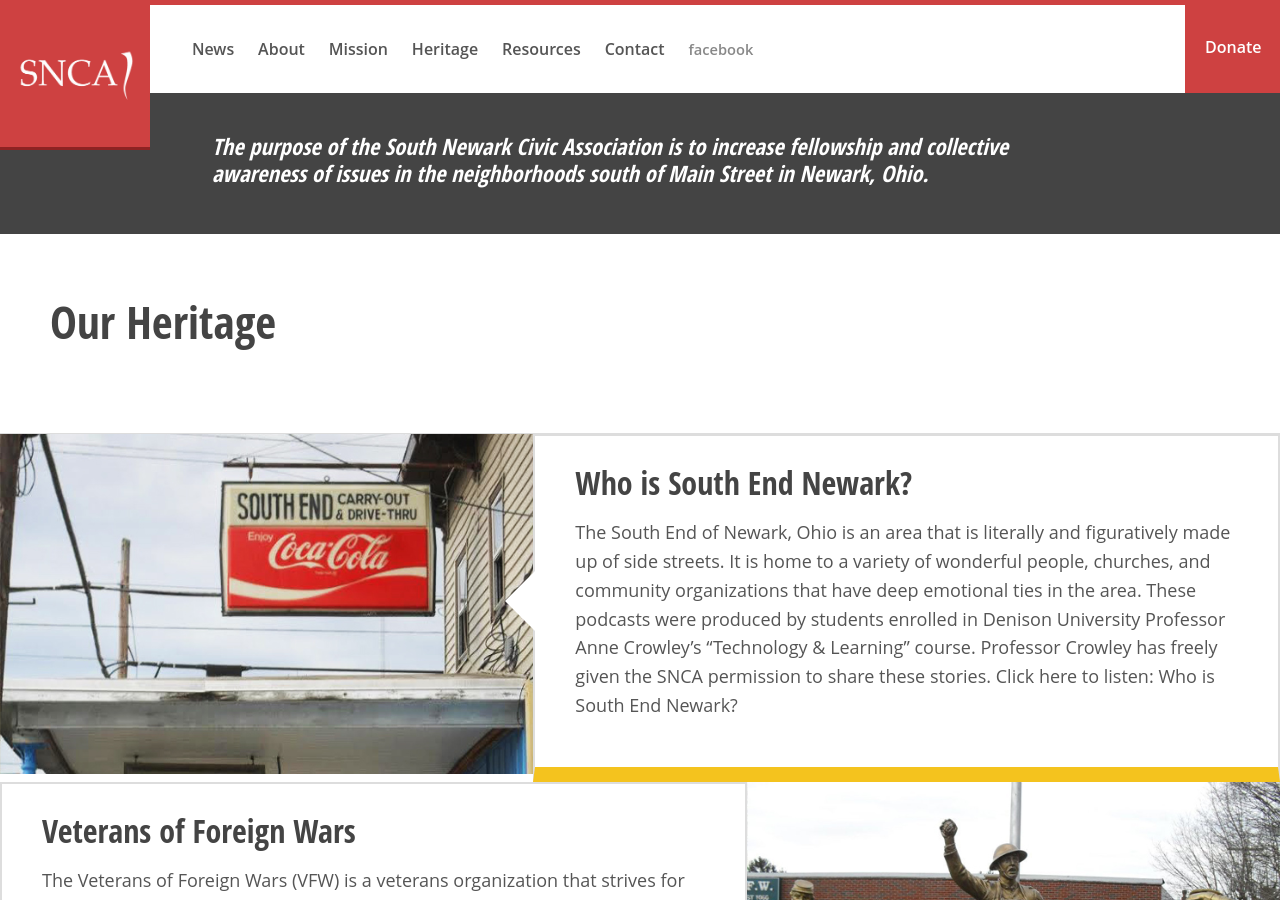
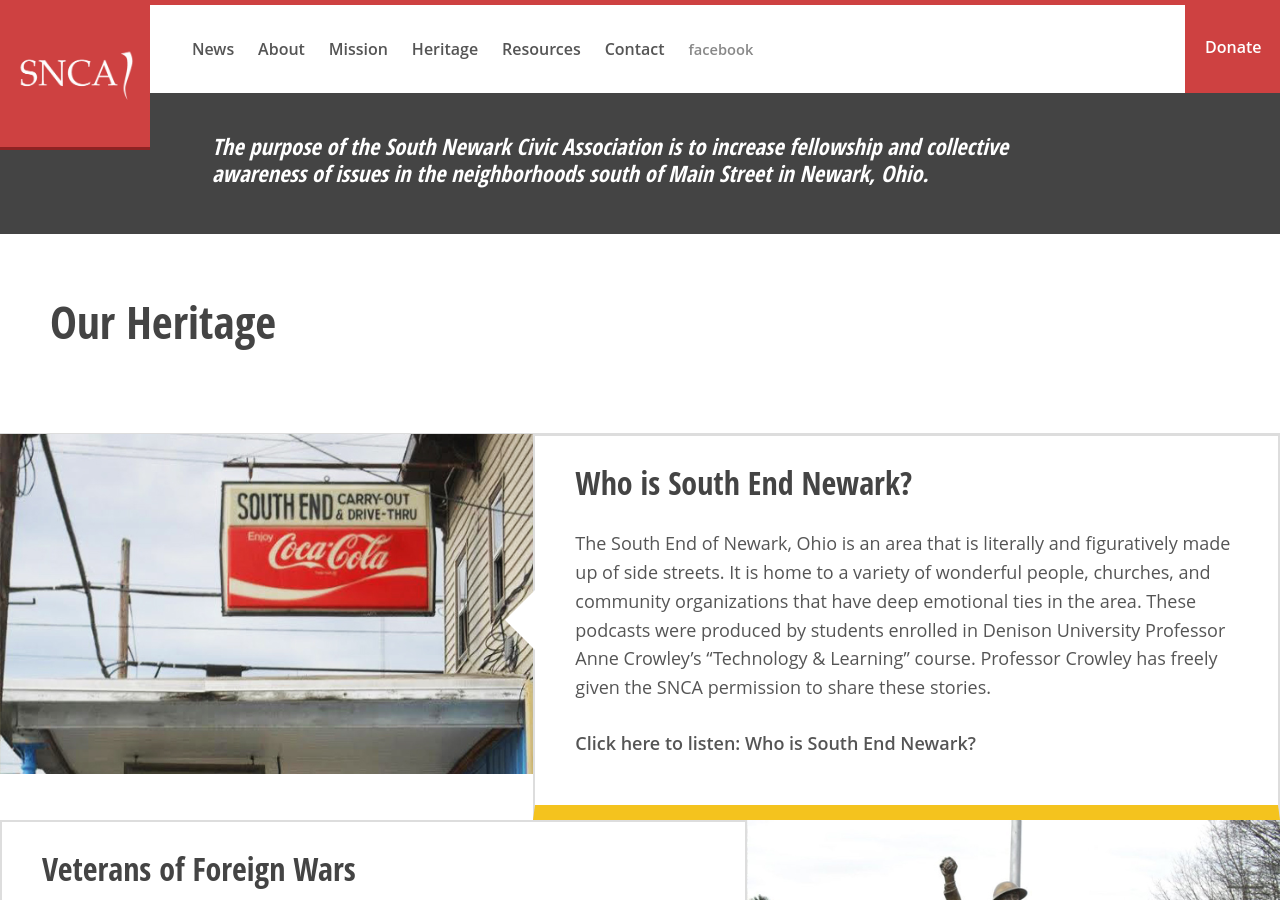
Before and after one commit to jeremyeblake/mysouthnewark, a Jekyll site: the page built from heritage.html, in a window 1280 px wide and 900 px high. Built offline with Jekyll 4.4.1, drawn with Linux system fonts in a browser that asks for light colours; Markdown is read by kramdown in place of the engine named in the settings.

Commit message:
Update heritage.html

```diff
--- a/heritage.html
+++ b/heritage.html
@@ -17,7 +17,7 @@
 	<div class="content_wrap">
 		<div class="content">
 			<h1 class="h2"> {{ post.title }}</h1>
-			<p>{{ post.content | strip_html }}</p>
+			<p>{{ post.content }}</p>
 		</div>
 	</div>
 
```
